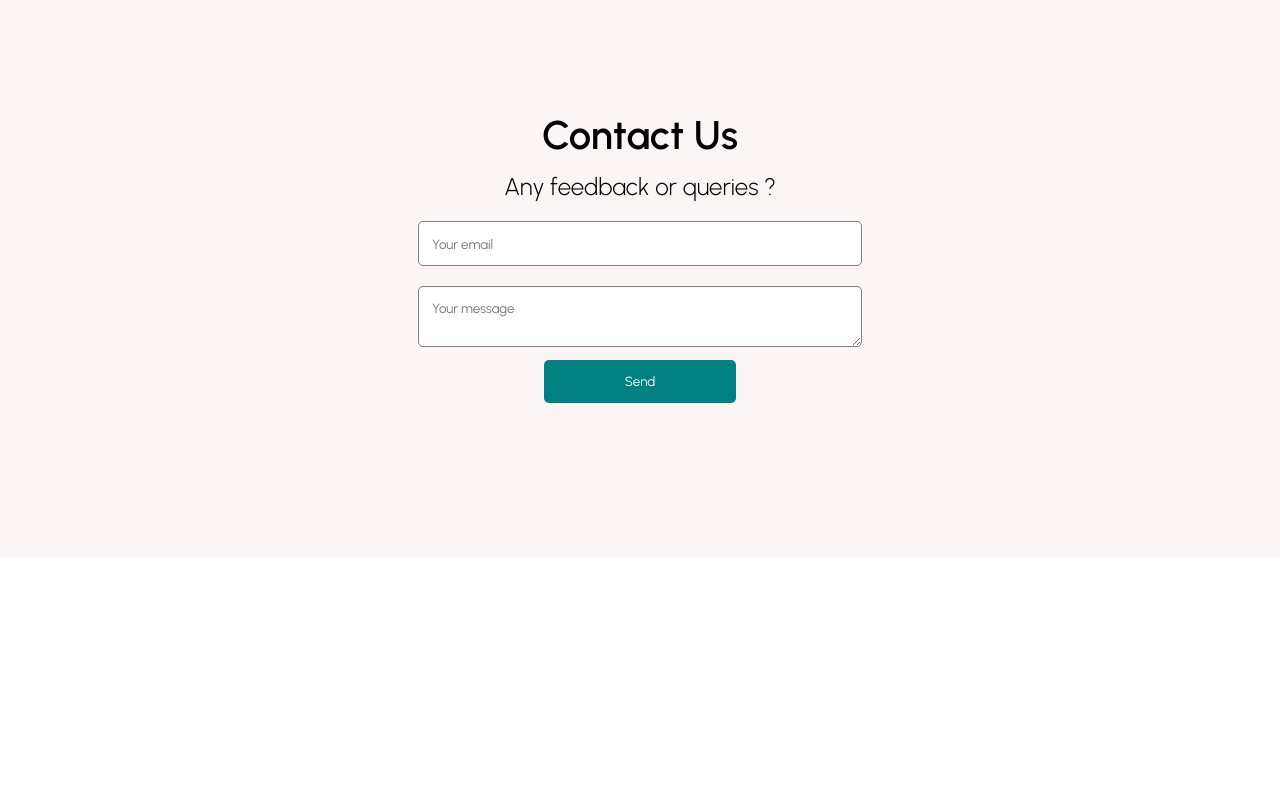
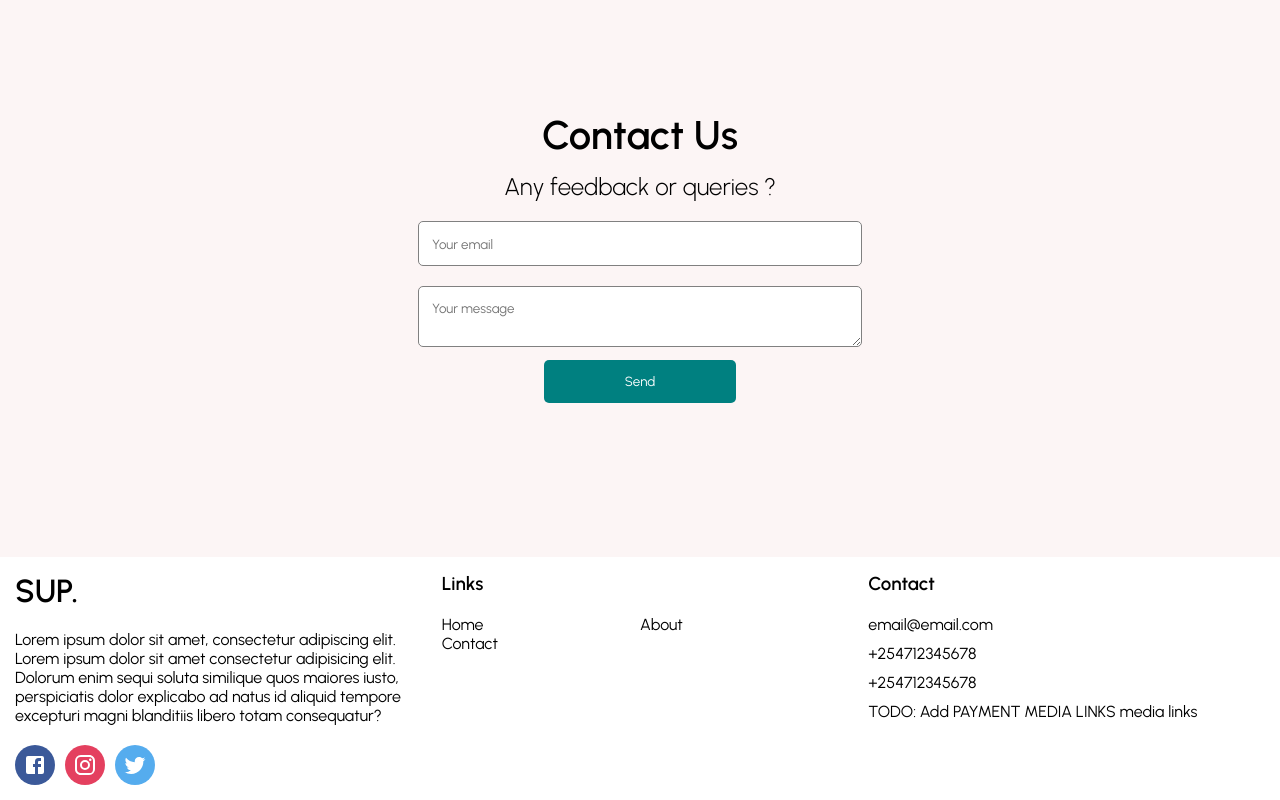
Before and after one commit to jamesaduke/supplements-ecommerce, a React (Create React App) app: page / in a window 1280 px wide. Shown: the part 2667-3467 px from the top of the page. Before the commit the page ends 3224 px from the top, so only its background shows below. Built offline with nearby package versions, Linux system fonts and the light colour scheme.

Commit message:
Some Footer design

```diff
--- a/src/Pages/Home.jsx
+++ b/src/Pages/Home.jsx
@@ -5,6 +5,7 @@ import Navbar from '../components/Navbar';
 import Products from '../components/Products';
 import Slider from "../components/Slider";
 import Contact from "../components/Contact";
+import Footer from '../components/Footer';
 
 const Home = () => {
   return (
@@ -15,6 +16,7 @@ const Home = () => {
       <Categories />
       <Products />
       <Contact />
+      <Footer />
     </div>
   )
 };
--- /dev/null
+++ b/src/components/Footer.jsx
@@ -0,0 +1,123 @@
+import { Facebook, Instagram, Twitter } from "@material-ui/icons";
+import styled from "styled-components"
+
+const Container = styled.div`
+    display: flex;
+`;
+
+const Left  = styled.div`
+    flex: 1;
+    display: flex;
+    flex-direction: column;
+    padding: 15px
+`;
+
+const Logo = styled.h1`
+
+`;
+
+const Description = styled.p`
+    margin: 20px 0;
+
+`;
+
+const SocialContainer = styled.div`
+    display: flex;
+`;
+const SocialIcon = styled.div`
+    width: 40px;
+    height: 40px;
+    border-radius: 50%;
+    background-color: #${props => props.color};
+    display: flex;
+    justify-content: center;
+    align-items: center;
+    color: #fff;
+    margin-right: 10px;
+`;
+
+const Center = styled.div`
+    flex: 1;
+    padding: 15px;
+`;
+
+const Title = styled.h3`
+    margin-bottom: 20px;
+`;
+
+const List  =styled.ul`
+    margin: 0;
+    padding: 0;
+    list-style: none;
+    display: flex;
+    flex-wrap: wrap;
+`;
+
+const ListItem = styled.li`
+    width: 50%;
+`;
+
+const Right = styled.div`
+    flex: 1;
+    padding: 15px;
+`;
+
+const ContactItem = styled.div`
+    margin-bottom: 10px;
+    display: flex;
+    align-items: center;
+`;
+
+const Footer = () => {
+  return (
+    <Container>
+        <Left>
+            <Logo>SUP.</Logo>
+            <Description>
+                Lorem ipsum dolor sit amet, consectetur adipiscing elit. Lorem ipsum dolor sit amet consectetur adipisicing elit. Dolorum enim sequi soluta similique quos maiores iusto, perspiciatis dolor explicabo ad natus id aliquid tempore excepturi magni blanditiis libero totam consequatur?
+            </Description>
+
+            <SocialContainer>
+                <SocialIcon color = "3b5999">
+                    <Facebook />
+                </SocialIcon>
+
+                <SocialIcon color="e4405f">
+                    <Instagram />
+                </SocialIcon>
+
+                <SocialIcon color="55acee">
+                    <Twitter />
+                </SocialIcon>
+            </SocialContainer>
+        </Left>
+
+        <Center>
+            <Title>Links</Title>
+            <List>
+                <ListItem>Home</ListItem>
+                <ListItem>About</ListItem>
+                <ListItem>Contact</ListItem>
+            </List>
+        </Center>
+        <Right>
+            <Title>Contact</Title>
+            <ContactItem>
+                email@email.com
+            </ContactItem>
+
+            <ContactItem>
+                +254712345678
+            </ContactItem>
+
+            <ContactItem>
+                +254712345678
+            </ContactItem>
+
+            TODO: Add PAYMENT MEDIA LINKS media links
+        </Right>
+    </Container>
+  )
+}
+
+export default Footer;
```
